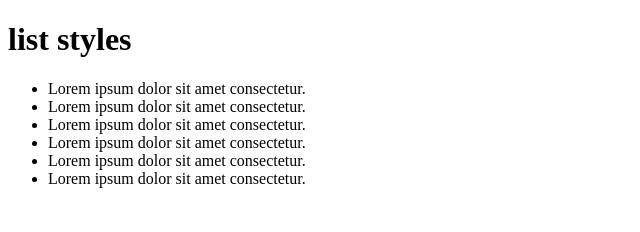
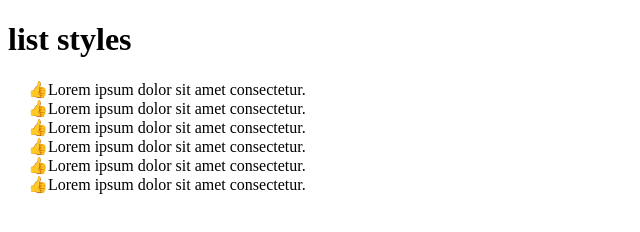
Before and after one commit to sun-n-y/typography, a plain HTML site: page index.html in a window 1280 px wide. Shown: the whole page, without its empty margins (0-640 px from the left). Drawn offline with Linux system fonts and the light colour scheme.

Commit message:
add styles to lists

```diff
--- a/index.html
+++ b/index.html
@@ -9,7 +9,7 @@
   </head>
   <body>
     <h1>list styles</h1>
-    <ul>
+    <ul id="cast">
       <li>Lorem ipsum dolor sit amet consectetur.</li>
       <li>Lorem ipsum dolor sit amet consectetur.</li>
       <li>Lorem ipsum dolor sit amet consectetur.</li>
--- a/main.css
+++ b/main.css
@@ -1 +1,8 @@
 /* list styles */
+
+#cast {
+  list-style-type: circle;
+  list-style-type: square;
+  /* thumbs up */
+  list-style-type: "\1f44d";
+}
```
